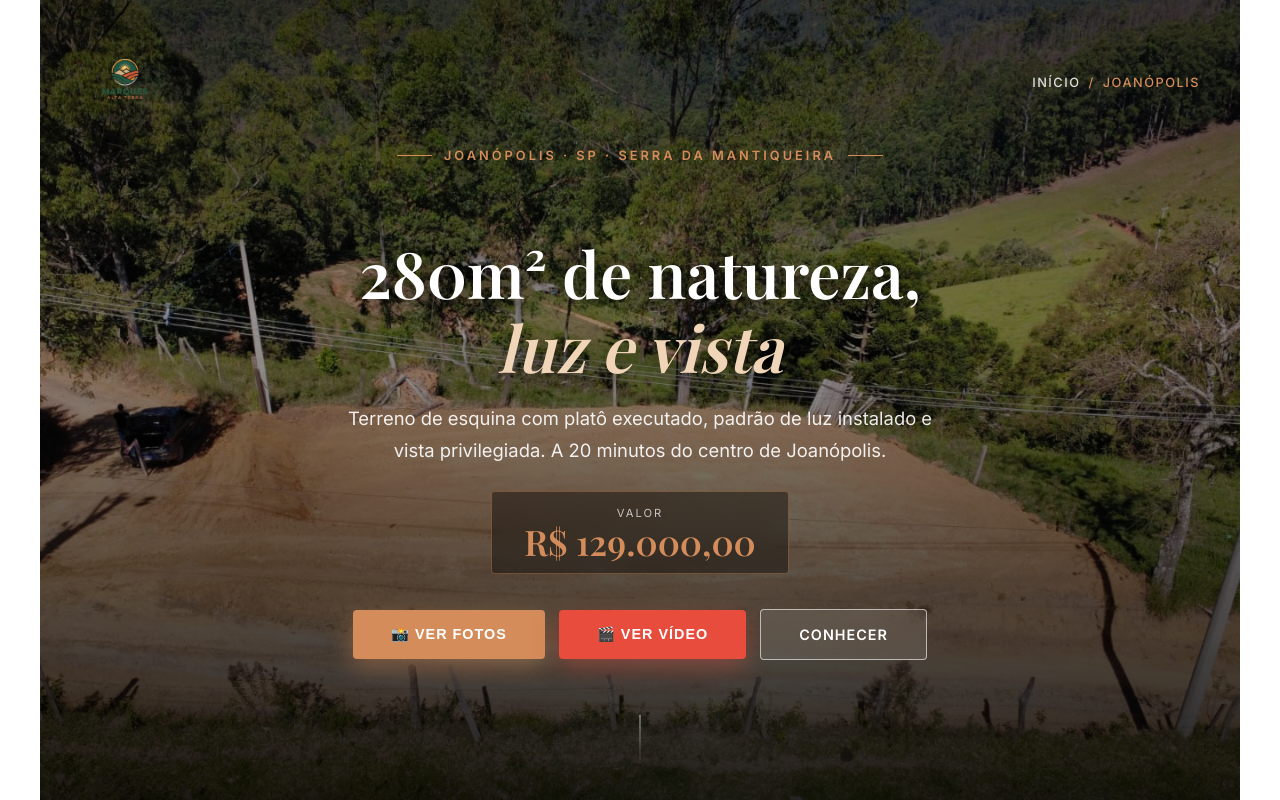
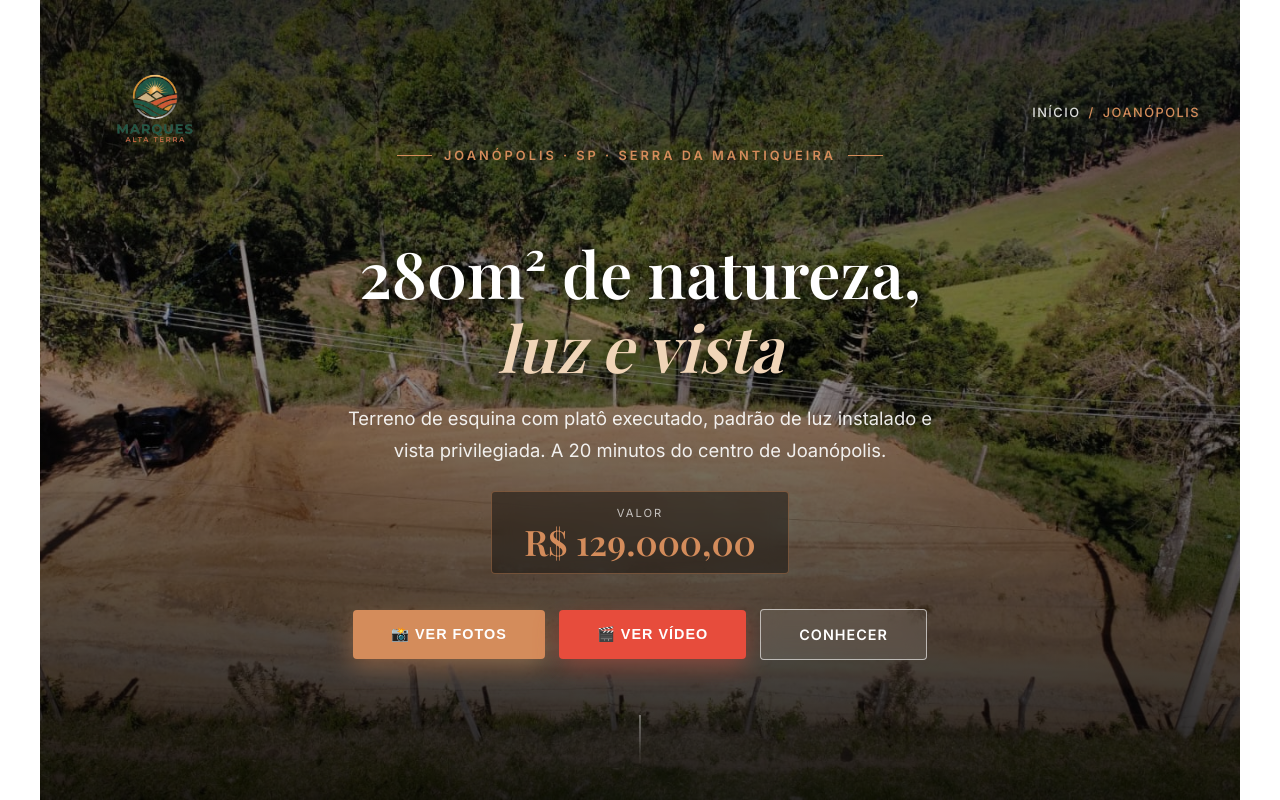
Before and after one commit to marquesaltaterra/marquesaltaterra, a Next.js app: page /joanopolis in a window 1280 px wide. Shown: the top 800 px of the page. Built offline with nearby package versions, Linux system fonts and the light colour scheme.

Commit message:
Update joanopolis.js

```diff
--- a/pages/joanopolis.js
+++ b/pages/joanopolis.js
@@ -289,9 +289,9 @@ export default function Joanopolis() {
     src="/images/logo.png"
     alt="Marques Alta Terra"
     style={{
-                  height: isMobile ? '48px' : '90px',
+      height: isMobile ? '65px' : '150px',   // ✅
       width: 'auto',
-                  maxWidth: '150px',
+      maxWidth: isMobile ? '170px' : '240px',
     }}
   />
 </a>
```
Lines whose indentation alone changed are shown as unchanged.
